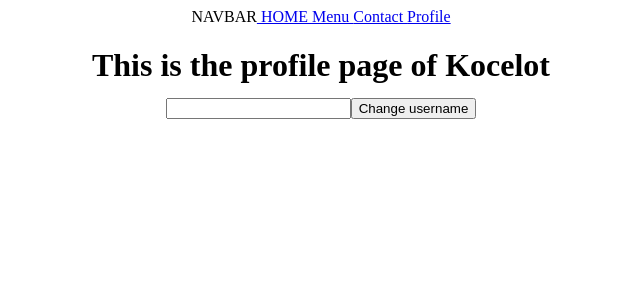
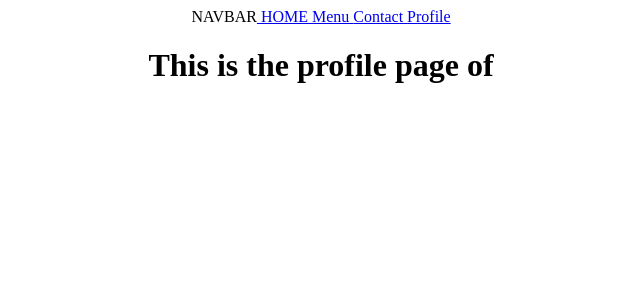
Before and after one commit to SamaelHugo/ReactLearning, a React (Create React App) app: page /profile in a window 1280 px wide. Shown: the top 300 px of the page, without its empty margins (319-959 px from the left). Built offline with nearby package versions, Linux system fonts and the light colour scheme.

Commit message:
Кеширование и настройка запросов

```diff
--- a/package.json
+++ b/package.json
@@ -3,6 +3,7 @@
   "version": "0.1.0",
   "private": true,
   "dependencies": {
+    "@tanstack/react-query": "^5.90.21",
     "@testing-library/dom": "^10.4.1",
     "@testing-library/jest-dom": "^6.9.1",
     "@testing-library/react": "^16.3.2",
--- a/src/App.js
+++ b/src/App.js
@@ -6,18 +6,24 @@ import {Contact} from "./pages/contact";
 import {Error} from "./pages/error";
 import {Navbar} from "./pages/navbar";
 import {Profile} from "./pages/profile";
-import {useState, createContext} from "react";
+import {QueryClient, QueryClientProvider} from "@tanstack/react-query";
 
-
-export const AppContext = createContext()
 
 function App() {
 
-    const [username, setUsername] = useState("Kocelot")
+    const client = new QueryClient(
+        {defaultOptions : {
+            queries: {
+                refetchOnWindowFocus: false,
+            }
+            }}
+    )
 
   return (
     <div className="App">
-        <AppContext.Provider value={{username, setUsername}}>
+
+
+        <QueryClientProvider client={client}>
                 <Router>
                     <Navbar />
                     <Routes>
@@ -28,7 +34,7 @@ function App() {
                         <Route path="*" element={<Error />} />
                     </Routes>
                 </Router>
-        </AppContext.Provider>
+        </QueryClientProvider>
     </div>
   );
 }
--- a/src/components/changeProfile.js
+++ /dev/null
@@ -1,15 +0,0 @@
-import {useState, useContext} from "react";
-import {AppContext} from "../App";
-
-export const ChangeProfile = () => {
-
-    const [newUsername, setNewUsername] = useState("")
-    const {setUsername} = useContext(AppContext)
-
-
-
-    return <div>
-        <input onChange={(e) => setNewUsername(e.target.value)} type="text"/>
-        <button onClick={() => {setUsername(newUsername)}} >Change username</button>
-    </div>
-}
--- a/src/pages/home.js
+++ b/src/pages/home.js
@@ -1,8 +1,23 @@
-import {useContext} from "react";
-import {AppContext} from "../App";
-
+import {useQuery} from "@tanstack/react-query";
+import Axios from "axios";
 
 export const Home = () => {
-    const {username} = useContext(AppContext)
-    return <h1>This is home page of {username}</h1>
+
+    const {data : catData, isLoading, isError, refetch} = useQuery({
+        queryKey: ["cat"],
+        queryFn: () => Axios.get("https://catfact.ninja/fact").then((res) => res.data)
+    })
+
+    if (isError) {
+        return <h1>Ошибка</h1>
+    }
+
+    if (isLoading) {
+        return <h1>Loading...</h1>
+    }
+
+    return <div>
+            <h1>This is home page of {catData?.fact}</h1>
+            <button onClick={refetch}>Update data</button>
+        </div>
 }
--- a/src/pages/profile.js
+++ b/src/pages/profile.js
@@ -1,14 +1,7 @@
-import {ChangeProfile} from "../components/changeProfile";
-import {useContext} from "react";
-import {AppContext} from "../App";
-
 export const Profile = () => {
-    const {username} = useContext(AppContext)
-
     return (
     <div>
-        <h1>This is the profile page of {username}
-            <ChangeProfile /></h1>
+        <h1>This is the profile page of </h1>
     </div>
     )
 }
```
Also changed, not shown: 1 other file (tests, documents, lock files or other folders). Lines whose indentation alone changed are shown as unchanged.
